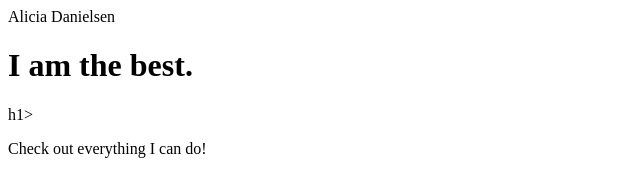
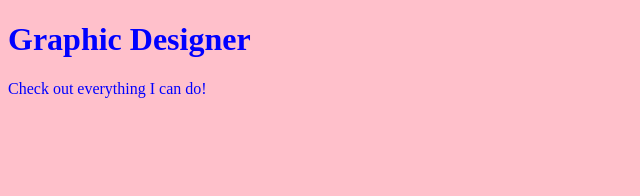
Before and after one commit to aliciadanielsen/aliciadanielsen.github.io, a plain HTML site: page unit_1/index.html in a window 1280 px wide. Shown: the whole page, without its empty margins (0-640 px from the left). Drawn offline with Linux system fonts and the light colour scheme.

Commit message:
updating repo

```diff
--- a/unit_1/css/style.css
+++ b/unit_1/css/style.css
@@ -1,2 +1,6 @@
-body{ background-color: FF69B4; }
-h1,p{color: 2a52be; }
+body{
+	background-color: pink;
+	 }
+h1,p{
+	color: blue;
+}
--- a/unit_1/index.html
+++ b/unit_1/index.html
@@ -1,11 +1,11 @@
 <!DOCTYPE html>
 <html>
 <head>
+	<title>Alicia Danielsen</title>
 	<link rel="stylesheet" type="text/css" href="css/style.css"
-	<title>Alicia Danielsen</title>
 </head>
 <body>
-<h1>I am the best.</h1>h1>
-<p>Check out everything I can do! </p>
+<h1>Graphic Designer</h1>
+<p>Check out everything I can do!</p>
 </body>
 </html>
```
Also changed, not shown: 2 other files.
